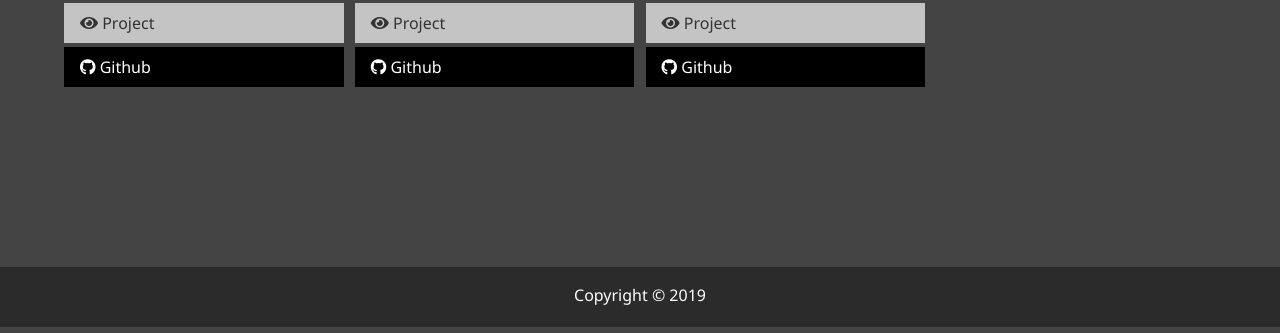
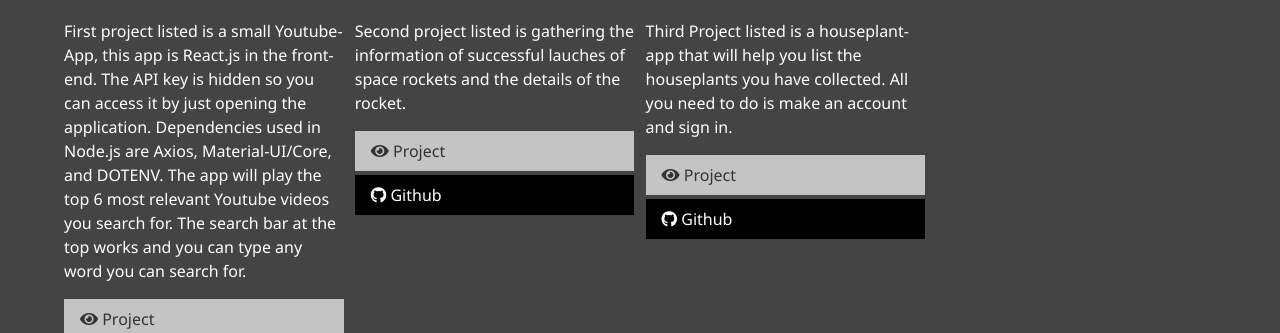
Before and after one commit to Akira957/modern_portfolio, a website: page dist/work.html in a window 1280 px wide. Shown: the part 473-806 px from the top of the page. Drawn offline with Linux system fonts and the light colour scheme.

Commit message:
added descriptions to my projects

```diff
--- a/dist/work.html
+++ b/dist/work.html
@@ -62,6 +62,14 @@
               src="https://marketingland.com/wp-content/ml-loads/2017/08/youtube-logo-1920-800x450.jpg"
               alt="Project"
             />
+            <p>
+              First project listed is a small Youtube-App, this app is React.js
+              in the front-end. The API key is hidden so you can access it by
+              just opening the application. Dependencies used in Node.js are
+              Axios, Material-UI/Core, and DOTENV. The app will play the top 6
+              most relevant Youtube videos you search for. The search bar at the
+              top works and you can type any word you can search for.
+            </p>
           </a>
           <a
             href="https://infinite-falls-73996.herokuapp.com/"
@@ -79,6 +87,10 @@
               src="https://cdn.mos.cms.futurecdn.net/hcCDvyCrqGzs58bhye33LB.jpg"
               alt="Project"
             />
+            <p>
+              Second project listed is gathering the information of successful
+              lauches of space rockets and the details of the rocket.
+            </p>
           </a>
           <a
             href="https://intense-forest-30784.herokuapp.com/"
@@ -96,6 +108,11 @@
               src="https://q7i2y6d5.stackpathcdn.com/wp-content/uploads/2015/06/houseplant-400x225.jpg"
               alt="Project"
             />
+            <p>
+              Third Project listed is a houseplant-app that will help you list
+              the houseplants you have collected. All you need to do is make an
+              account and sign in.
+            </p>
           </a>
           <a href="https://window-sill.herokuapp.com/" class="btn-light">
             <i class="fas fa-eye"></i> Project
```
